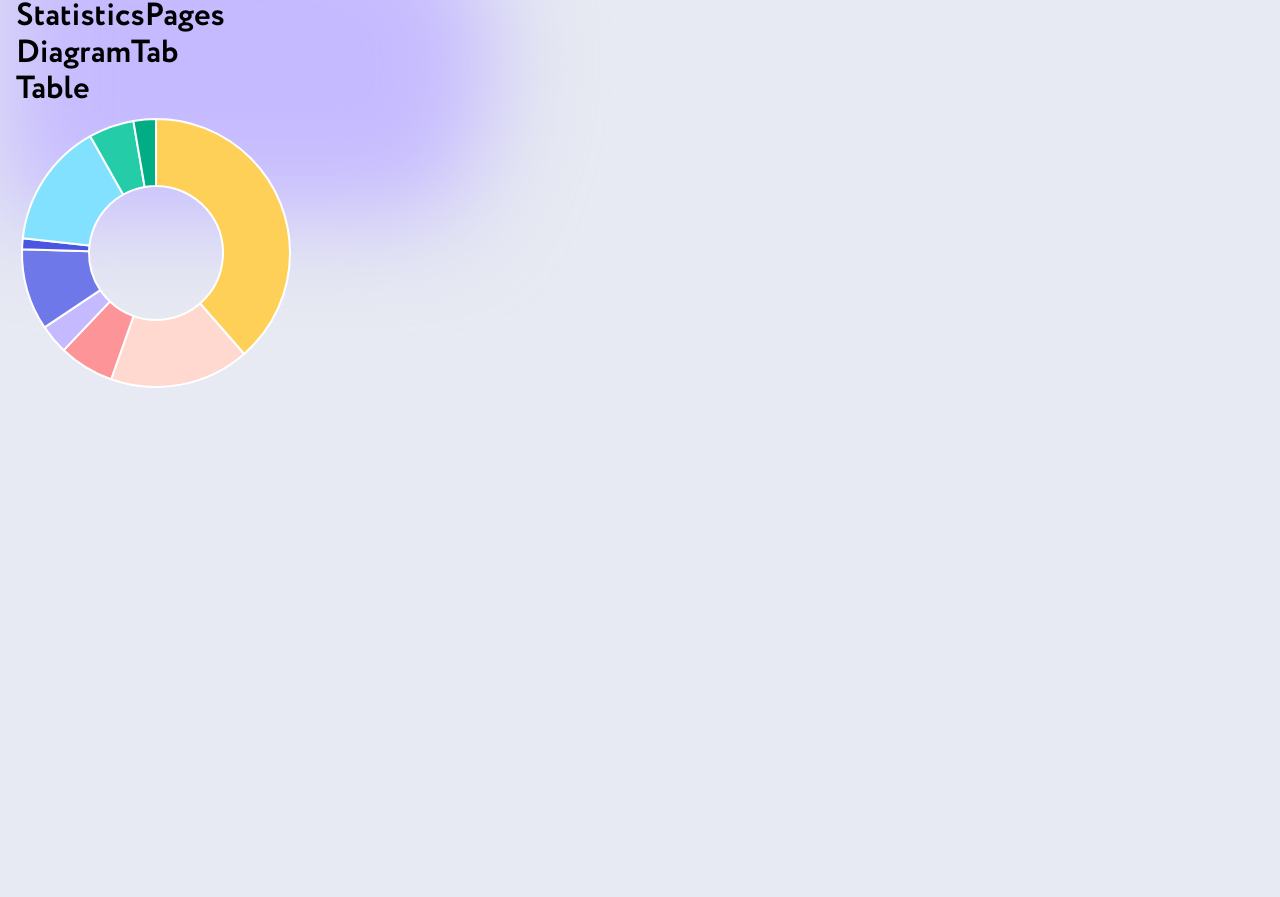
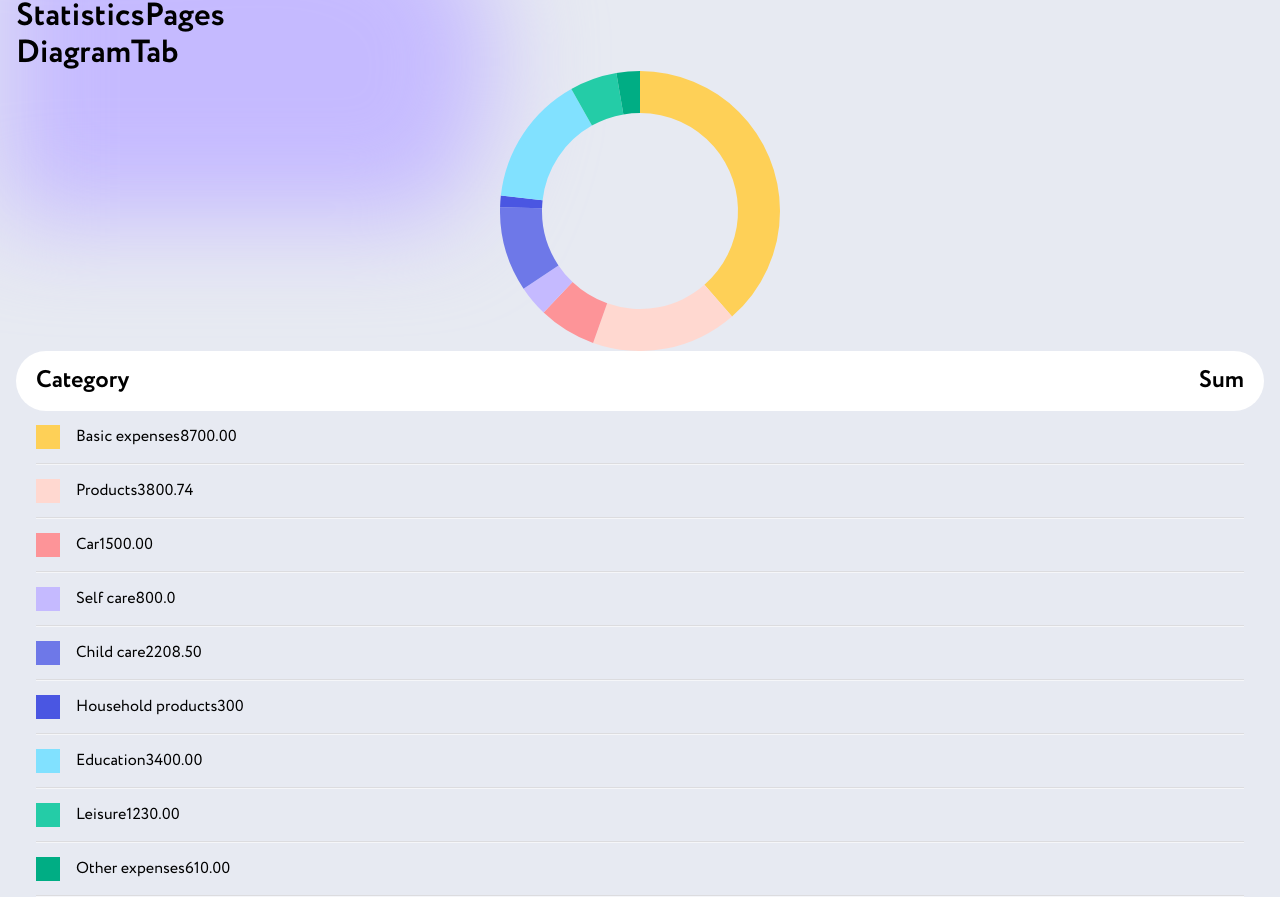
Before and after one commit to DanilMishchenko/wallet-app-frontend, a React (Create React App) app: page /diagram in a window 1280 px wide. Shown: the part 583-1480 px from the top of the page. Before the commit the page ends 971 px from the top, so only its background shows below. Built offline with nearby package versions, Linux system fonts and the light colour scheme; no server answers.

Commit message:
add table

```diff
--- a/src/components/Chart/Chart.jsx
+++ b/src/components/Chart/Chart.jsx
@@ -1,3 +1,4 @@
+import React from 'react';
 import { Chart as ChartJS, ArcElement, Tooltip, Legend } from 'chart.js';
 import { Doughnut } from 'react-chartjs-2';
 import { Container } from './Chart.styled';
@@ -8,7 +9,6 @@ export const Chart = () => {
   const data = {
     datasets: [
       {
-        label: '# of Votes',
         data: [8700, 3800.74, 1500, 800, 2208.5, 300, 3400, 1230, 610],
         backgroundColor: [
           '#FED057',
@@ -21,23 +21,28 @@ export const Chart = () => {
           '#24CCA7',
           '#00AD84',
         ],
+        borderWidth: 0,
+        cutout: '70%',
+        hoverOffset: 4,
       },
     ],
   };
 
-  // const options = {
-  //   maintainAspectRatio: false,
-  //   scales: {},
-  //   legend: {
-  //     labels: {
-  //       fontSize: 25,
-  //     },
-  //   },
-  // };
+  const options = {
+    plugins: {
+      legend: {
+        display: false,
+      },
+      tooltip: {
+        intersect: true,
+      },
+    },
+  };
 
   return (
     <Container>
-      <Doughnut data={data} />
+      <Doughnut data={data} options={options} />
+      {/* <h2>₴ 24 000.00 </h2> Заглушка */}
     </Container>
   );
 };
--- a/src/components/Chart/Chart.styled.jsx
+++ b/src/components/Chart/Chart.styled.jsx
@@ -4,5 +4,7 @@ export const Container = styled.div`
   @media screen and (min-width: 320px) {
     width: 280px;
     height: 280px;
+    /* position: relative; */
+    margin: 0 auto;
   }
 `;
--- a/src/components/DiagramTab/DiagramTab.jsx
+++ b/src/components/DiagramTab/DiagramTab.jsx
@@ -2,11 +2,59 @@ import { Chart } from '../Chart/Chart';
 import { Table } from '../Table/Table';
 
 export const DiagramTab = () => {
+  const data = [
+    {
+      color: '#FED057',
+      category: 'Basic expenses',
+      sum: '8700.00',
+    },
+    {
+      color: '#FFD8D0',
+      category: 'Products',
+      sum: '3800.74',
+    },
+    {
+      color: '#FD9498',
+      category: 'Car',
+      sum: '1500.00',
+    },
+    {
+      color: '#C5BAFF',
+      category: 'Self care',
+      sum: '800.0',
+    },
+    {
+      color: '#6E78E8',
+      category: 'Child care',
+      sum: '2208.50',
+    },
+    {
+      color: '#4A56E2',
+      category: 'Household products',
+      sum: '300',
+    },
+    {
+      color: '#81E1FF',
+      category: 'Education',
+      sum: '3400.00',
+    },
+    {
+      color: '#24CCA7',
+      category: 'Leisure',
+      sum: '1230.00',
+    },
+    {
+      color: '#00AD84',
+      category: 'Other expenses',
+      sum: '610.00',
+    },
+  ];
+
   return (
     <>
       <h1>DiagramTab</h1>
-      <Table />
       <Chart />
+      <Table tableData={data} />
     </>
   );
 };
--- /dev/null
+++ b/src/components/DiagramTab/DiagramTab.styled.jsx
@@ -0,0 +1 @@
+import styled from 'styled-components';
--- a/src/components/Table/Table.jsx
+++ b/src/components/Table/Table.jsx
@@ -1,7 +1,37 @@
-export const Table = () => {
+// import { lazy } from 'react';
+// import { useState, useEffect } from 'react';
+import {
+  TableWrapper,
+  TableTitle,
+  TableList,
+  TableListItem,
+  CategoryWrapper,
+  CategoryColorLabel,
+} from './Table.styled';
+
+export const Table = ({ tableData }) => {
+  // const [data, setData] = useState(null);
+
   return (
-    <>
-      <h1>Table</h1>
-    </>
+    <TableWrapper>
+      <TableTitle>
+        <h2>Category</h2>
+        <h2>Sum</h2>
+      </TableTitle>
+
+      <TableList>
+        {tableData.map(({ color, category, sum }) => {
+          return (
+            <TableListItem key={category}>
+              <CategoryWrapper>
+                <CategoryColorLabel background={color}></CategoryColorLabel>
+                <span>{category}</span>
+                <span>{sum}</span>
+              </CategoryWrapper>
+            </TableListItem>
+          );
+        })}
+      </TableList>
+    </TableWrapper>
   );
 };
--- /dev/null
+++ b/src/components/Table/Table.styled.jsx
@@ -0,0 +1,56 @@
+import styled from 'styled-components';
+
+export const TableWrapper = styled.div`
+  font-family: 'Circe';
+  font-style: normal;
+  font-weight: 400;
+  /* font-size: 18px; */
+  /* line-height: 27px; */
+  color: var(--common-text);
+
+  & ul {
+    list-style: none;
+  }
+`;
+
+export const TableTitle = styled.div`
+  display: flex;
+  justify-content: space-between;
+  align-items: center;
+
+  background-color: var(--primary-text);
+  border-radius: 30px;
+  padding: 16px 20px;
+`;
+
+export const TableList = styled.ul`
+  margin: 0;
+  padding: 0 20px;
+`;
+
+export const TableListItem = styled.li`
+  display: flex;
+  justify-content: space-between;
+  align-items: center;
+  padding: 14px 0;
+  border-bottom: 1px solid #dcdcdf;
+  box-shadow: 0px 1px 0px rgba(255, 255, 255, 0.6);
+  margin-bottom: 1px;
+
+  //??
+  & span {
+    display: block;
+  }
+`;
+
+export const CategoryWrapper = styled.div`
+  display: flex;
+  align-items: center;
+`;
+
+export const CategoryColorLabel = styled.span`
+  width: 24px;
+  height: 24px;
+  background-color: ${props => props.background || 'var(--common-text)'};
+  margin-right: 16px;
+`;
```
Also changed, not shown: src/components/ChartBalance/ChartBalance.jsx (added, +17 -0 lines), src/components/ChartBalance/ChartBalance.styled.jsx (added).
